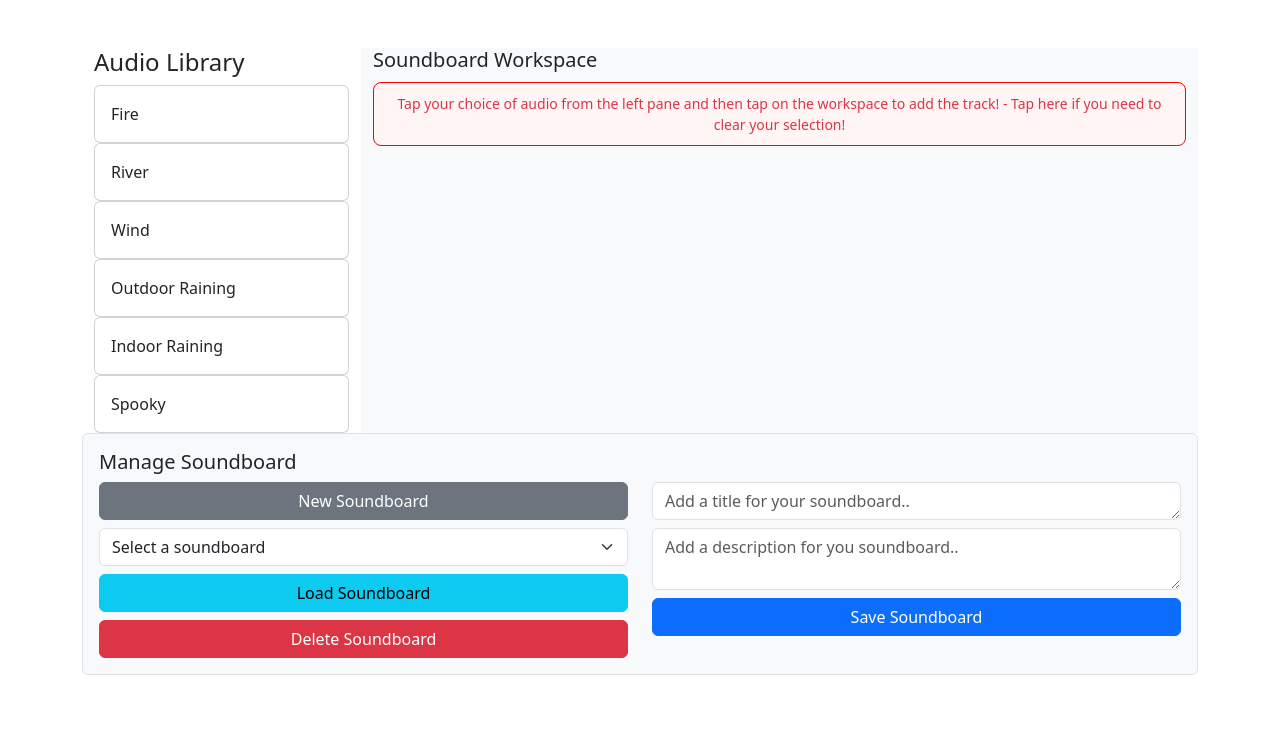
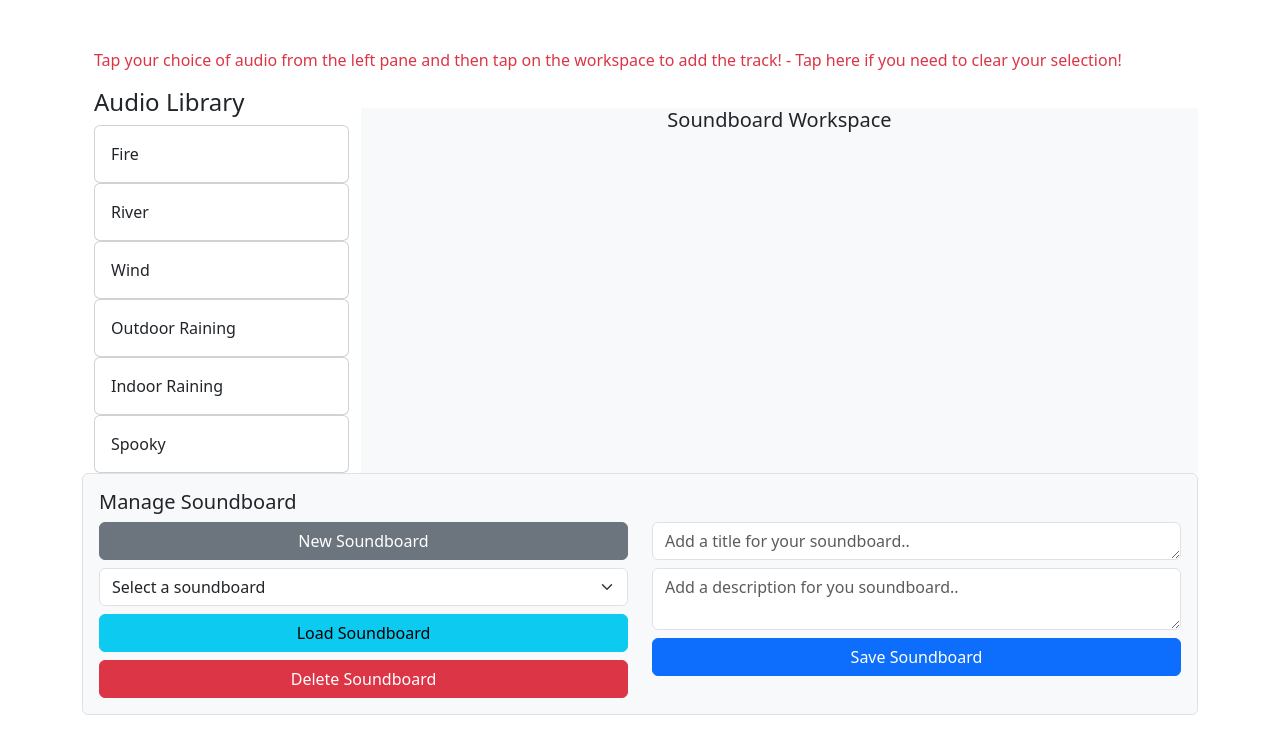
Before and after one commit to MarshallJD1/SoundScapers, a Django app: page /soundboard/ in a window 1280 px wide. Shown: the part 56-800 px from the top of the page. Run offline with Django 4.2, Linux system fonts and the light colour scheme; data that the repository does not hold is empty; some libraries are stand-ins or nearby versions.

Commit message:
Fix workspace issue

```diff
--- a/static/css/soundboard.css
+++ b/static/css/soundboard.css
@@ -138,11 +138,12 @@
 }
 
 /* Styling for the Workspace */
-.workspace {
-    min-height: 300px; /* Or any appropriate height */
-    border: 2px dashed #ccc; /* Optional: Visual indicator for debugging */
-    padding: 10px; /* Ensure content inside has some spacing */
-    background-color: #f8f9fa; /* Optional: Light background to distinguish */
+#workspace {
+    display: flex;
+    flex-wrap: wrap;
+    justify-content: space-around;
+    margin-top: 20px;
+    background: #45a049;
 }
 
 /* Tooltip styling */
@@ -164,20 +165,3 @@
 #hidden-privacy {
     display: none;
 }
-
-/* Status Container Styling */
-.status-container {
-    border: 1px solid red;
-    padding: 10px;
-    margin: 10px 0;
-    border-radius: 8px;
-    background-color: #fff5f5;
-    text-align: center;
-}
-
-.text-danger {
-    color: red;
-    font-size: 14px;
-    margin: 0;
-    cursor: pointer; /* Makes it clear the text is clickable */
-}
--- a/templates/soundboard_index.html
+++ b/templates/soundboard_index.html
@@ -9,6 +9,13 @@
 
 {% block content %}
   <div class="container-fluid h-100">
+    <div class="row">
+      <div id="status-message" class="status-container">
+        <p id="status-text" class="text-danger">
+            Tap your choice of audio from the left pane and then tap on the workspace to add the track! - Tap here if you need to clear your selection!
+        </p>
+      </div>
+    </div>
     <div class="row flex-grow-1">
       <div class="col-3" id="side-pane">
         <h4>Audio Library</h4>
@@ -32,16 +39,9 @@
         </div>
       </div>
       <input type="hidden" id="soundboard_id" value="{{ soundboard_id }}">
-      <div class="col-9 bg-light" >
+      <div class="col-9 bg-light" id="workspace" >
       <h5>Soundboard Workspace</h5>
-      <div id="status-message" class="status-container">
-        <p id="status-text" class="text-danger">
-            Tap your choice of audio from the left pane and then tap on the workspace to add the track! - Tap here if you need to clear your selection!
-        </p>
-      </div>
-      <div id="workspace">
 
-      </div>
 
     </div>
     </div>
```
